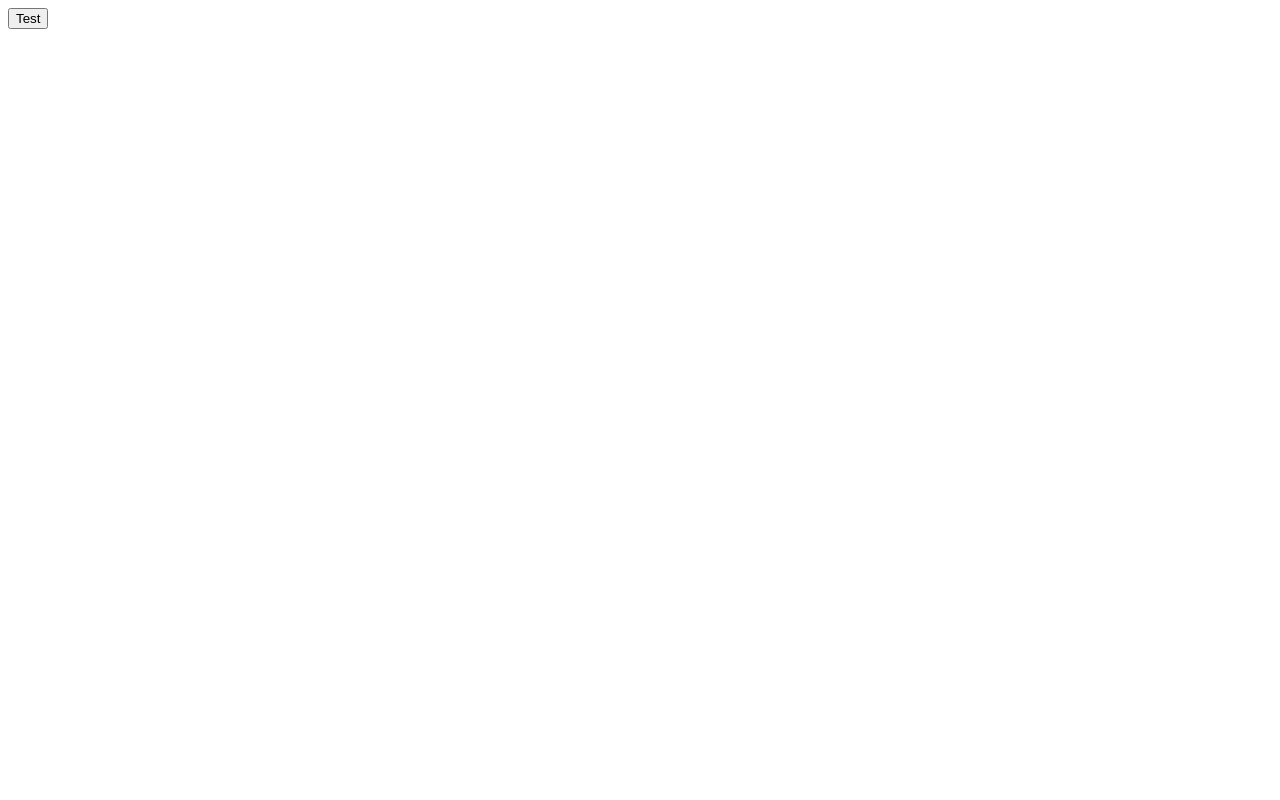
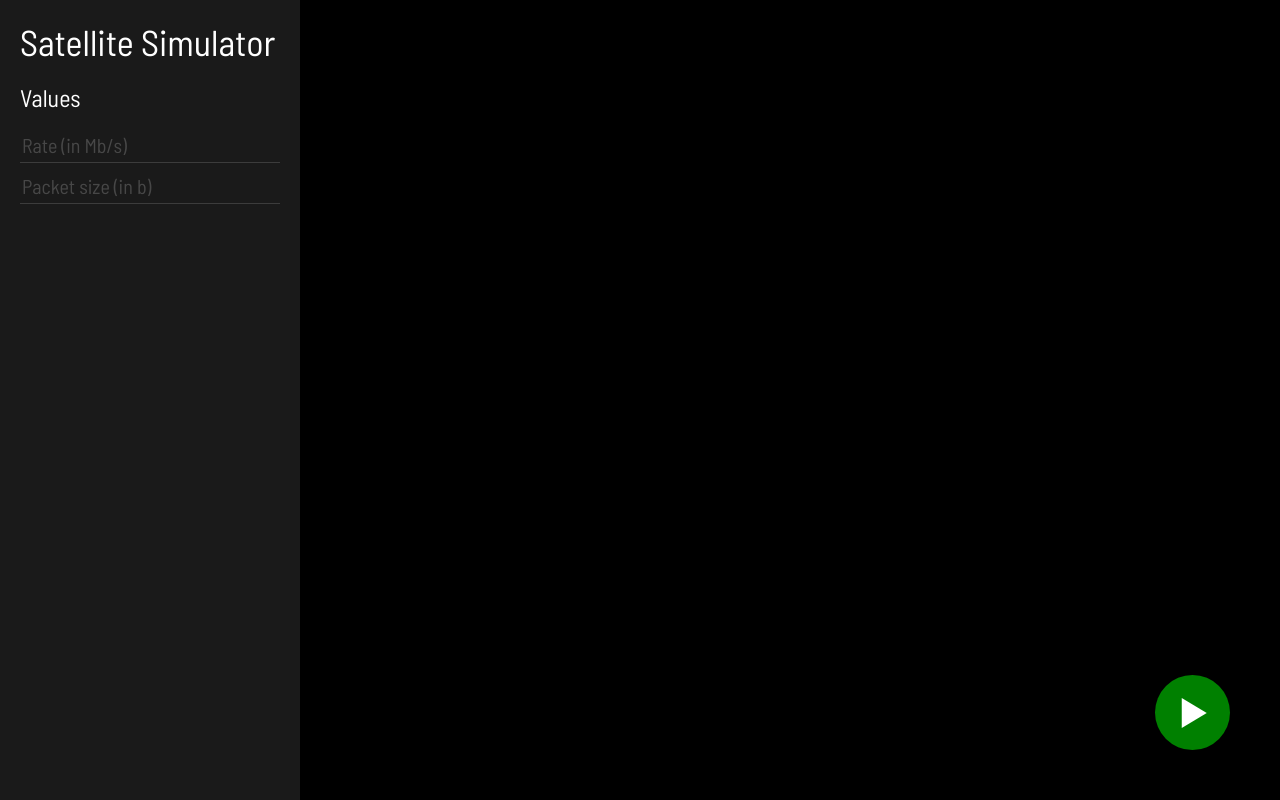
Before and after one commit to vanjaveselinovic/SatelliteSimulator, a plain HTML site: page index.html in a window 1280 px wide. Drawn offline with nearby package versions, Linux system fonts and the light colour scheme.

Commit message:
set up basic page

```diff
--- a/index.html
+++ b/index.html
@@ -10,15 +10,28 @@
     <script type="text/javascript" src="script.js"></script>
 
     <link rel="stylesheet" type="text/css" href="style.css"/>
+    <link href="https://fonts.googleapis.com/css?family=Barlow+Semi+Condensed" rel="stylesheet">
 </head>
 <body>
-	<div id="test-input">
-		<button id="test-button">Test</button>
-	</div>
-	<div id="test-loading">
-		Loading...
-	</div>
-	<div id="test-output">
+	<div id="container">
+		<div id="sidebar">
+			<div class="section title">
+				Satellite Simulator
+			</div>
+			<div class="section subtitle">
+				Values
+			</div>
+			<div class="section">
+				<input type="text" id="input-rate" placeholder="Rate (in Mb/s)">
+				<input type="text" id="input-size" placeholder="Packet size (in b)">
+			</div>
+		</div>
+		<div id="main">
+			<div class="loader"></div>
+			<button id="button-run">
+				<div class="icon play"></div>
+			</button>
+		</div>
 	</div>
 </body>
 </html>
--- a/script.js
+++ b/script.js
@@ -1,24 +1,25 @@
 $(document).ready(function () {
 	var loading = false;
 
-	$('#test-button').click(function() {
+	$('#button-run').click(function() {
 		if (!loading) {
-			$('#test-loading').css('display','block');
+			$('.loader').css('display','block');
 			loading = true;
 
 			$.getJSON('http://127.0.0.1:5000/python/simulator',
 				{
-					 packetSize: 1024
+					dataRate: $('#input-rate').val(),
+					packetSize: $('#input-size').val()
 				})
 				.done(function(data, textStatus, jqXHR) {
 					loading = false;
 					console.log(data);
-					$('#test-loading').css('display','none');
+					$('.loader').css('display','none');
 				})
 				.fail(function() {
 					loading = false;
 					console.log('error');
-					$('#test-loading').css('display','none');
+					$('.loader').css('display','none');
 				});
 		}
 	});
--- a/style.css
+++ b/style.css
@@ -1,3 +1,151 @@
-#test-loading {
+* {
+	box-sizing: border-box;
+}
+
+body {
+	margin: 0;
+	font-size: 20px;
+}
+
+#container {
+	display: flex;
+	flex-direction: row;
+	height: 100%;
+	margin: 0;
+	position: fixed;
+	width: 100%;
+	background: black;
+	color: white;
+	font-family: "Barlow Semi Condensed", sans-serif;
+}
+
+input {
+	font-size: 1em;
+	font-family: "Barlow Semi Condensed", sans-serif;
+	color: white;
+}
+
+input[type="text"] {
+	width: 100%;
+	background: unset;
+    border: unset;
+    border-bottom: 1px solid rgba(255,255,255,0.15);
+    padding-bottom: 5px;
+    margin-bottom: 10px;
+}
+
+input[type="text"]:focus {
+	outline: none;
+	border-color: hsl(208, 100%, 55%);
+}
+
+::-webkit-input-placeholder{ /* Chrome/Opera/Safari */
+  color: rgba(255,255,255,0.2);
+}
+::-moz-placeholder { /* Firefox 19+ */
+  color: rgba(255,255,255,0.2);
+}
+:-ms-input-placeholder { /* IE 10+ */
+  color: rgba(255,255,255,0.2);
+}
+:-moz-placeholder { /* Firefox 18- */
+  color: rgba(255,255,255,0.2);
+}
+
+button {
+	border: unset;
+	color: white;
+}
+
+button:hover {
+	opacity: 0.8;
+}
+
+button:focus {
+	outline: unset;
+}
+
+button:active {
+	outline: unset;
+}
+
+button:disabled {
+	opacity: 0.4;
+}
+
+#button-run {
+	width: 75px;
+	height: 75px;
+	background: rgba(0,128,0,1);
+	position: absolute;
+	bottom: 50px;
+	right: 50px;
+	border-radius: 50%;
+	border: unset;
+}
+
+.icon.play {
+	width: 0;
+	height: 0;
+	position: absolute;
+	left: 50%;
+	top: 50%;
+	border-top: 15px solid transparent;
+	border-bottom: 15px solid transparent;
+	border-left: 25px solid white;
+	transform: translate(-45%, -50%);
+}
+
+#sidebar {
+	width: 300px;
+	background: rgba(255,255,255,0.1);
+	padding: 20px;
+}
+
+#main {
+	flex: 1;
+	position: relative;
+}
+
+.section {
+	flex: 0;
+	margin-bottom: 20px;
+}
+
+.section:last-child {
+	margin-bottom: unset;
+}
+
+.section.fill {
+	flex: 1;
+}
+
+.section.title {
+	font-size: 1.8em;
+}
+
+.section.subtitle {
+	font-size: 1.2em;
+}
+
+@keyframes fullrotation {
+	from {
+		transform: translate(-50%, -50%) rotate(0deg);
+	}
+	to {
+		transform: translate(-50%, -50%) rotate(360deg);
+	}
+}
+
+.loader {
+	position: absolute;
+	width: 75px;
+	height: 75px;
+	left: 50%;
+	top: 50%;
+	border-radius: 50%;
+	border: 10px solid rgba(255,255,255,.5);
+	border-right: 10px solid transparent;
+	animation: fullrotation 1s ease-in-out infinite;
 	display: none;
 }
```
Also changed, not shown: 1 other file.
